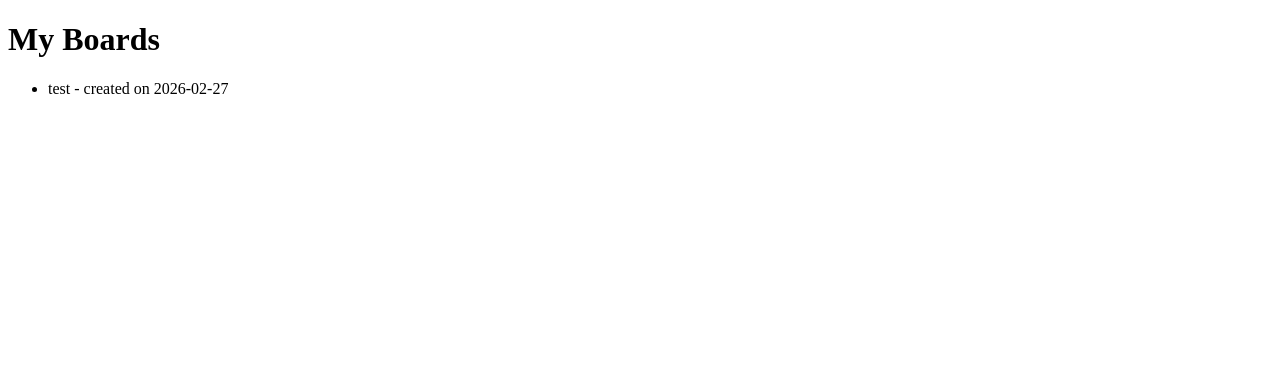
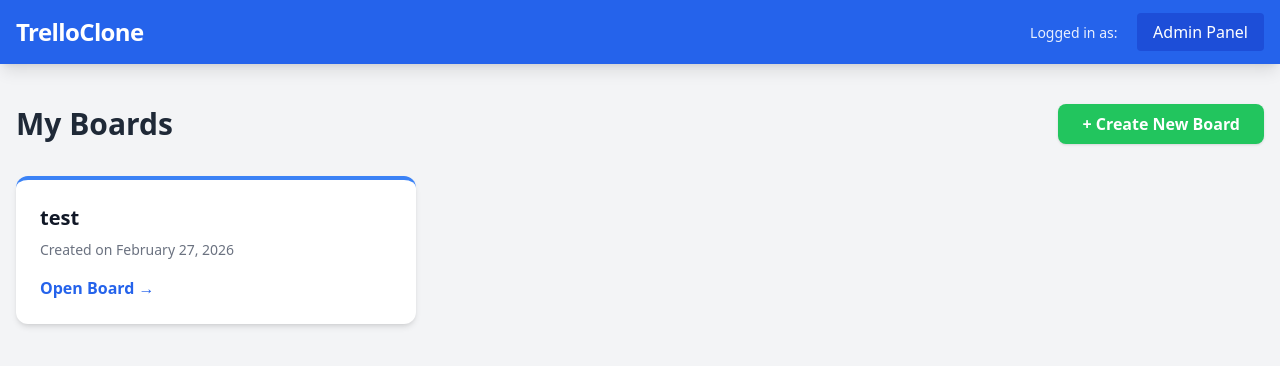
Before and after one commit to Retunse/Project-Management-App, a Django app: page / in a window 1280 px wide. Shown: the top 366 px of the page. Run offline with Django 5.2, Linux system fonts and the light colour scheme; data comes from the database, SQL or seed files in the repository; some libraries are stand-ins or nearby versions.

Commit message:
implement base template and tailwind css grid for board list

```diff
--- /dev/null
+++ b/boards/templates/base.html
@@ -0,0 +1,27 @@
+<!DOCTYPE html>
+<html lang="en">
+<head>
+    <meta charset="UTF-8">
+    <meta name="viewport" content="width=device-width, initial-scale=1.0">
+    <title>{% block title %}Trello Clone{% endblock %}</title>
+    <script src="https://cdn.tailwindcss.com"></script>
+</head>
+<body class="bg-gray-100 font-sans leading-normal tracking-normal">
+
+    <nav class="bg-blue-600 p-4 shadow-lg">
+        <div class="container mx-auto flex justify-between items-center text-white">
+            <a href="{% url 'board_list' %}" class="text-2xl font-bold tracking-tight">TrelloClone</a>
+            <div>
+                <span class="mr-4 text-sm opacity-90">Logged in as: <strong>{{ user.username }}</strong></span>
+                <a href="/admin" class="bg-blue-700 hover:bg-blue-800 px-4 py-2 rounded transition">Admin Panel</a>
+            </div>
+        </div>
+    </nav>
+
+    <main class="container mx-auto mt-10 px-4">
+        {% block content %}
+        {% endblock %}
+    </main>
+
+</body>
+</html>
--- a/boards/templates/boards/board_list.html
+++ b/boards/templates/boards/board_list.html
@@ -1,17 +1,30 @@
-<!DOCTYPE html>
-<html lang="en">
-<head>
-    <meta charset="UTF-8">
-    <title>My Boards</title>
-</head>
-<body>
-    <h1>My Boards</h1>
-    <ul>
-        {% for board in boards %}
-            <li>{{ board.title }} - created on {{ board.created_at|date:"Y-m-d" }}</li>
-        {% empty %}
-            <li>No boards found. Go to admin panel to add some!</li>
-        {% endfor %}
-    </ul>
-</body>
-</html>
+{% extends 'base.html' %}
+
+{% block title %}My Boards | Trello Clone{% endblock %}
+
+{% block content %}
+<div class="flex justify-between items-center mb-8">
+    <h1 class="text-3xl font-extrabold text-gray-800">My Boards</h1>
+    <button class="bg-green-500 hover:bg-green-600 text-white font-bold py-2 px-6 rounded-lg shadow transition">
+        + Create New Board
+    </button>
+</div>
+
+<div class="grid grid-cols-1 md:grid-cols-2 lg:grid-cols-3 gap-6">
+    {% for board in boards %}
+    <div class="bg-white rounded-xl shadow-md overflow-hidden hover:shadow-xl transition-shadow duration-300 border-t-4 border-blue-500">
+        <div class="p-6">
+            <h2 class="text-xl font-bold text-gray-900 mb-2">{{ board.title }}</h2>
+            <p class="text-gray-500 text-sm mb-4">Created on {{ board.created_at|date:"F j, Y" }}</p>
+            <a href="#" class="inline-block text-blue-600 font-semibold hover:text-blue-800 transition">
+                Open Board &rarr;
+            </a>
+        </div>
+    </div>
+    {% empty %}
+    <div class="col-span-full bg-white p-10 rounded-xl shadow text-center">
+        <p class="text-gray-600 text-lg">No boards available yet. Create your first one to get started!</p>
+    </div>
+    {% endfor %}
+</div>
+{% endblock %}
```
